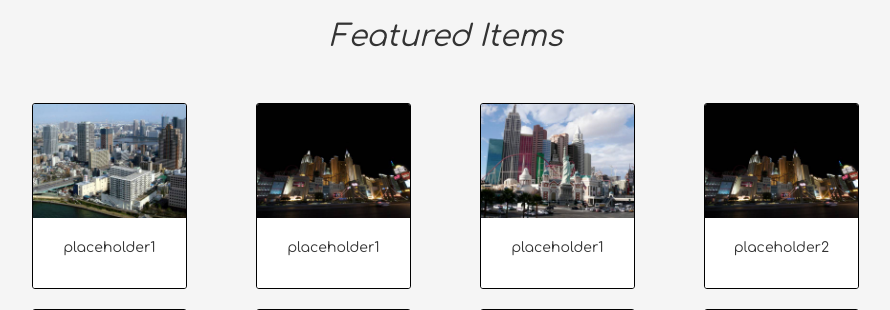
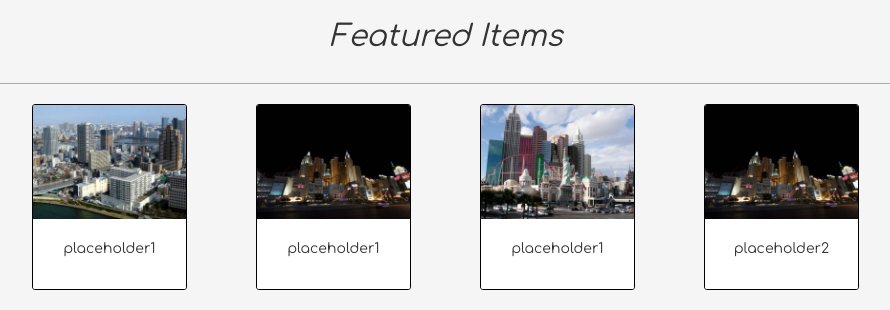
Before and after one commit to noah1664/G11, a PHP site: page / in a window 1280 px wide. Shown: the part 232-542 px from the top of the page, without its empty margins (194-1084 px from the left). Run offline with PHP 8.4, Linux system fonts and the light colour scheme; some libraries are stand-ins or nearby versions.

Commit message:
Extremely minor change

```diff
--- a/index.html
+++ b/index.html
@@ -49,6 +49,7 @@
                 <div class="container-fluid">
                     <div class="row">
                       <h2><i>Featured Items</i></h2>
+                      <div class="featureditems">
                         <div class="col-sm-3">
                             <div class="itemcard">
                                 <img src="./images/placeholder1.jpg" alt="lol" width="100%">
@@ -97,6 +98,7 @@
                                 </div>
                             </div>
                         </div>
+                    </div>
                         <div class="col-sm-3">
                             <div class="itemcard">
                                 <img src="./images/placeholder3.jpg" alt="lol" width="100%">
--- a/style/mainpage.css
+++ b/style/mainpage.css
@@ -68,3 +68,7 @@ header .banner {
 .itemcard {
     border-radius: 3px;
 }
+
+.featureditems {
+    border-top: thin solid rgba(0, 0, 0, 0.3);
+}
```
